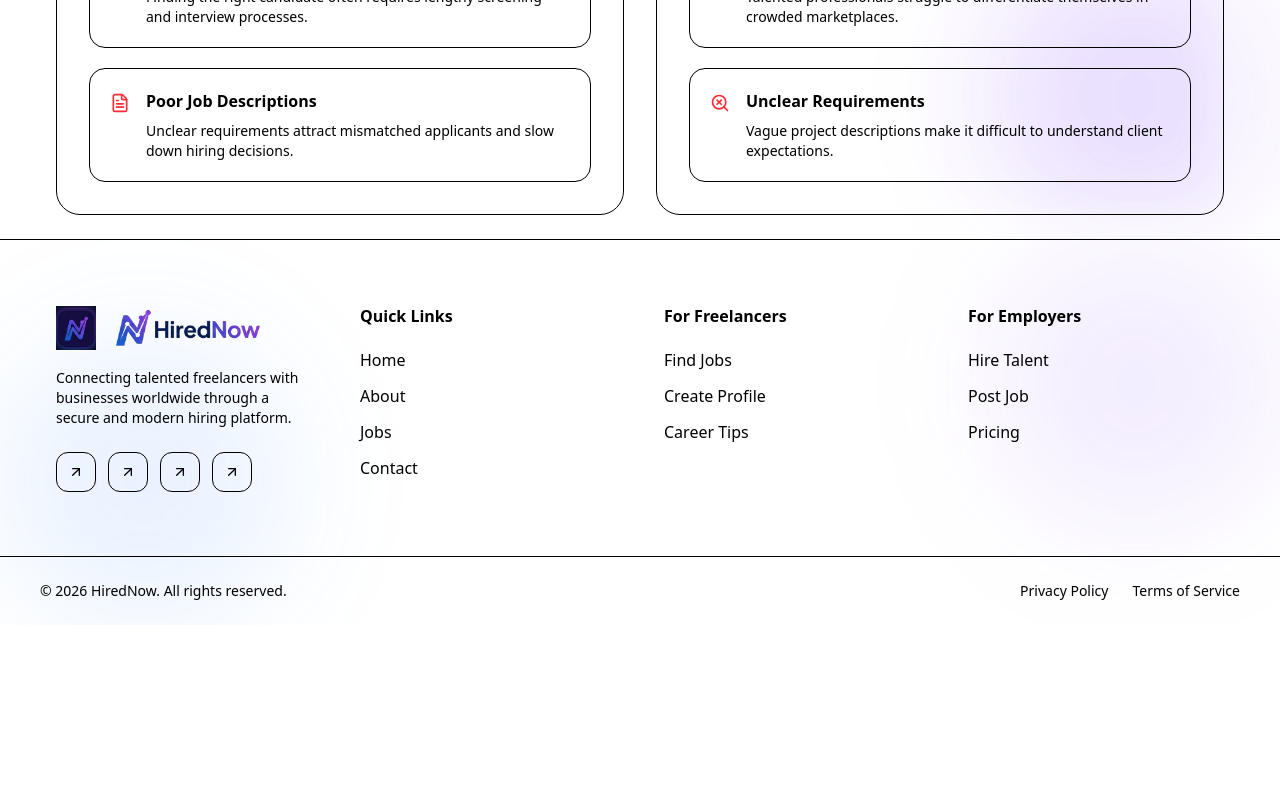
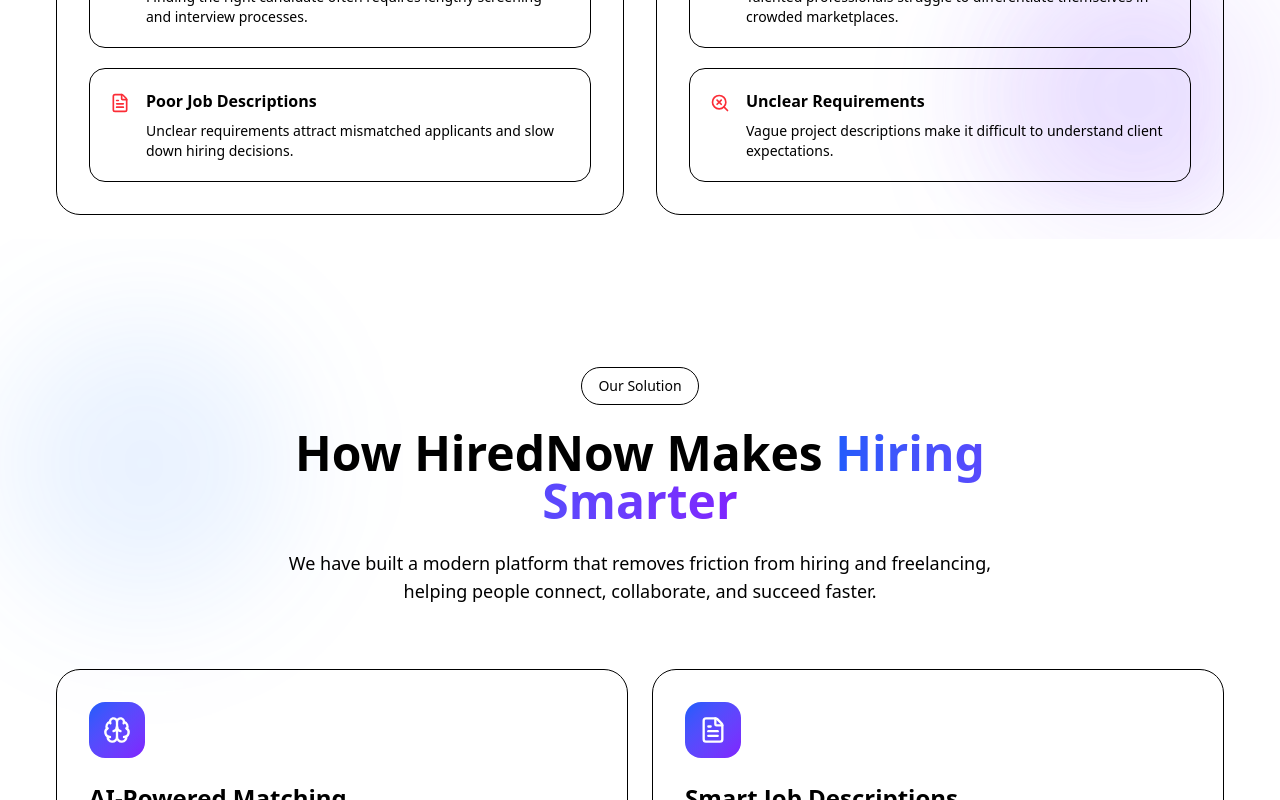
Before and after one commit to inzamulhaque/hired-now-client, a Next.js app: page /about in a window 1280 px wide. Shown: the part 2000-2800 px from the top of the page. Before the commit the page ends 2625 px from the top, so only its background shows below. Built offline with nearby package versions, Linux system fonts and the light colour scheme.

Commit message:
feat: add our solution section

```diff
--- a/app/about/page.tsx
+++ b/app/about/page.tsx
@@ -1,5 +1,6 @@
 import HeroSection from "@/components/About/HeroSection";
 import OurMissionSection from "@/components/About/OurMissionSection";
+import OurSolutionSection from "@/components/About/OurSolutionSection";
 import TheProblemWeSolveSection from "@/components/About/TheProblemWeSolveSection";
 
 const page = () => {
@@ -8,6 +9,7 @@
       <HeroSection />
       <OurMissionSection />
       <TheProblemWeSolveSection />
+      <OurSolutionSection />
     </>
   );
 };
--- /dev/null
+++ b/components/About/OurSolutionSection.tsx
@@ -0,0 +1,224 @@
+"use client";
+
+import { motion } from "framer-motion";
+import {
+  Brain,
+  FileText,
+  MessageCircle,
+  ShieldCheck,
+  ArrowRight,
+} from "lucide-react";
+
+const solutions = [
+  {
+    icon: Brain,
+    title: "AI-Powered Matching",
+    description:
+      "Find the right talent faster with intelligent recommendations that connect employers and freelancers based on skills, experience, and project needs.",
+  },
+  {
+    icon: FileText,
+    title: "Smart Job Descriptions",
+    description:
+      "Create clear, optimized job posts instantly with AI assistance to attract the most relevant candidates.",
+  },
+  {
+    icon: MessageCircle,
+    title: "Real-Time Communication",
+    description:
+      "Collaborate and chat directly on the platform without switching between multiple tools.",
+  },
+  {
+    icon: ShieldCheck,
+    title: "Secure Payments",
+    description:
+      "Powered by Stripe, ensuring safe transactions, payment protection, and peace of mind for both employers and freelancers.",
+  },
+];
+
+const OurSolutionSection = () => {
+  return (
+    <section className="relative overflow-hidden py-20 lg:py-32">
+      <div className="absolute inset-0 -z-10">
+        <div className="absolute left-0 top-20 h-72 w-72 rounded-full bg-blue-500/10 blur-3xl" />
+        <div className="absolute right-0 bottom-0 h-72 w-72 rounded-full bg-violet-500/10 blur-3xl" />
+      </div>
+
+      <div className="container max-w-[1200px] mx-auto px-4">
+        <motion.div
+          initial={{
+            opacity: 0,
+            y: 20,
+          }}
+          whileInView={{
+            opacity: 1,
+            y: 0,
+          }}
+          viewport={{ once: true }}
+          transition={{
+            duration: 0.5,
+          }}
+          className="mx-auto mb-16 max-w-3xl text-center"
+        >
+          <span className="inline-flex rounded-full border px-4 py-2 text-sm font-medium">
+            Our Solution
+          </span>
+
+          <h2 className="mt-6 text-3xl font-bold md:text-5xl">
+            How HiredNow Makes
+            <span className="bg-gradient-to-r from-blue-600 to-violet-600 bg-clip-text text-transparent">
+              {" "}
+              Hiring Smarter
+            </span>
+          </h2>
+
+          <p className="mt-6 text-lg text-muted-foreground">
+            We have built a modern platform that removes friction from hiring
+            and freelancing, helping people connect, collaborate, and succeed
+            faster.
+          </p>
+        </motion.div>
+
+        <div className="grid gap-6 md:grid-cols-2">
+          {solutions.map((solution, index) => {
+            const Icon = solution.icon;
+
+            return (
+              <motion.div
+                key={solution.title}
+                initial={{
+                  opacity: 0,
+                  y: 30,
+                }}
+                whileInView={{
+                  opacity: 1,
+                  y: 0,
+                }}
+                viewport={{ once: true }}
+                transition={{
+                  duration: 0.4,
+                  delay: index * 0.1,
+                }}
+                whileHover={{
+                  y: -6,
+                }}
+                className="
+                  group
+                  relative
+                  overflow-hidden
+                  rounded-3xl
+                  border
+                  bg-background/70
+                  p-8
+                  backdrop-blur-xl
+                  transition-all
+                  hover:border-primary/30
+                  hover:shadow-xl
+                "
+              >
+                <div
+                  className="
+                    absolute
+                    inset-0
+                    opacity-0
+                    transition-opacity
+                    duration-300
+                    group-hover:opacity-100
+                    bg-gradient-to-br
+                    from-blue-500/5
+                    to-violet-500/5
+                  "
+                />
+
+                <div className="relative z-10">
+                  <div
+                    className="
+                      mb-6
+                      flex
+                      h-14
+                      w-14
+                      items-center
+                      justify-center
+                      rounded-2xl
+                      bg-gradient-to-br
+                      from-blue-600
+                      to-violet-600
+                      text-white
+                    "
+                  >
+                    <Icon className="h-7 w-7" />
+                  </div>
+
+                  <h3 className="mb-3 text-2xl font-semibold">
+                    {solution.title}
+                  </h3>
+
+                  <p className="mb-6 text-muted-foreground leading-relaxed">
+                    {solution.description}
+                  </p>
+
+                  <div
+                    className="
+                      inline-flex
+                      items-center
+                      gap-2
+                      text-sm
+                      font-medium
+                      text-primary
+                    "
+                  >
+                    Learn More
+                    <ArrowRight
+                      className="
+                        h-4
+                        w-4
+                        transition-transform
+                        group-hover:translate-x-1
+                      "
+                    />
+                  </div>
+                </div>
+              </motion.div>
+            );
+          })}
+        </div>
+
+        <motion.div
+          initial={{
+            opacity: 0,
+            y: 20,
+          }}
+          whileInView={{
+            opacity: 1,
+            y: 0,
+          }}
+          viewport={{ once: true }}
+          transition={{
+            delay: 0.3,
+          }}
+          className="
+            mt-12
+            rounded-3xl
+            border
+            bg-background/60
+            p-8
+            text-center
+            backdrop-blur-xl
+          "
+        >
+          <h3 className="text-2xl font-bold">
+            One Platform. Endless Opportunities.
+          </h3>
+
+          <p className="mx-auto mt-4 max-w-2xl text-muted-foreground">
+            From AI-powered hiring to secure Stripe payments, HiredNow provides
+            everything employers and freelancers need to work together
+            successfully.
+          </p>
+        </motion.div>
+      </div>
+    </section>
+  );
+};
+
+export default OurSolutionSection;
```
